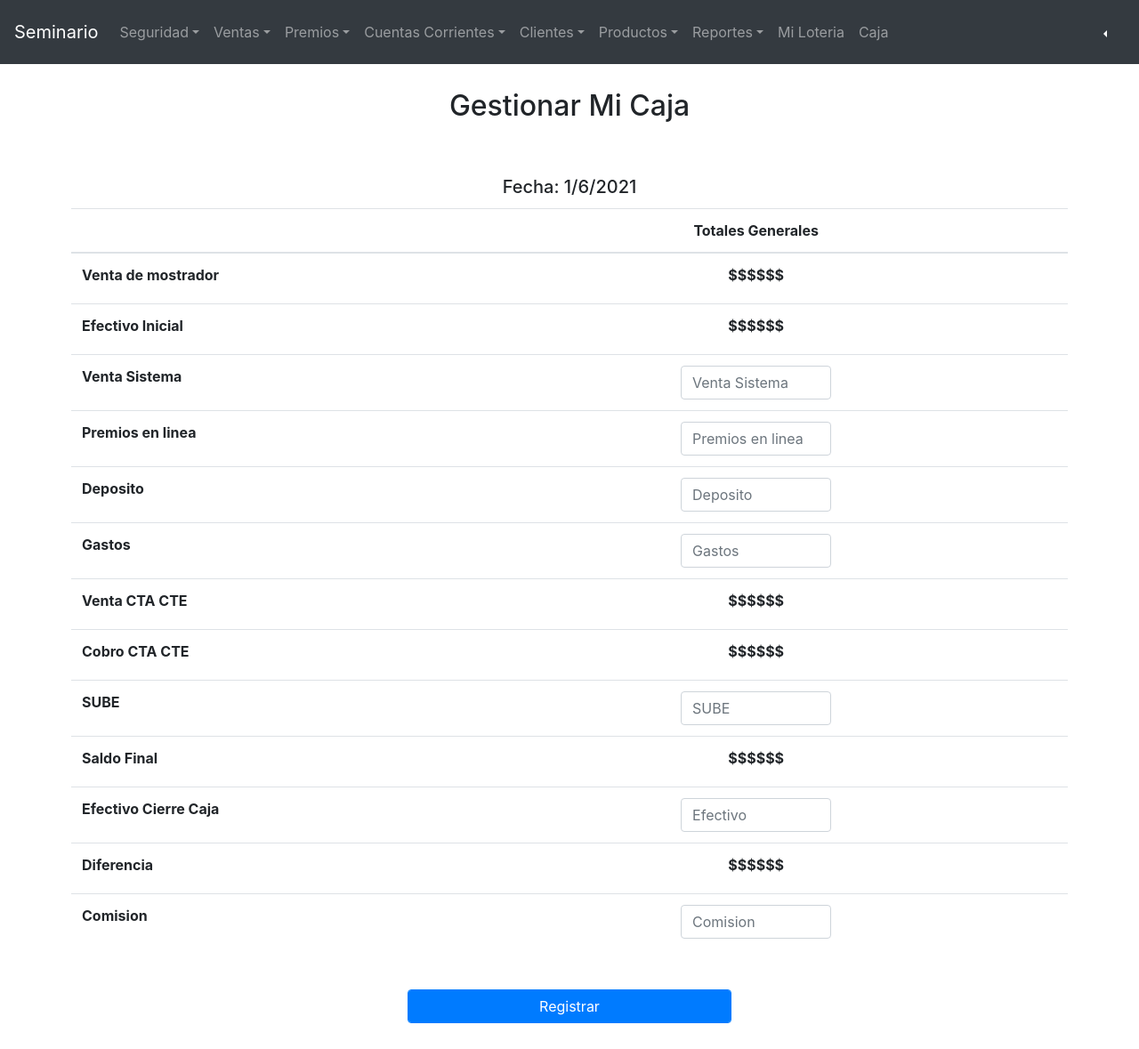
After one commit to gianlucasparvoli/seminario-tusi, a Flask app: page /caja in a window 1280 px wide. The commit adds this page. Shown: the whole page at 89% size. Run offline with Flask 2, Linux system fonts and the light colour scheme; lists and menus that the app fills with data are empty; some libraries are stand-ins or nearby versions.

Commit message:
Mi caja UI Creation

```diff
--- a/app.py
+++ b/app.py
@@ -22,6 +22,7 @@ from routes.ventas import *
 from routes.premio import *
 from routes.cuenta_corriente import *
 from routes.miloteria import *
+from routes.caja import *
 
 #from routes.routes import *
 
--- /dev/null
+++ b/controllers/caja.py
@@ -0,0 +1,13 @@
+from flask import Flask, request, jsonify,render_template, flash
+from flask.views import MethodView
+from database import *
+from sqlalchemy.sql import select
+import smtplib
+from email.mime.text import MIMEText
+import random
+import string
+import datetime
+
+class cajaEndPoint(MethodView):
+    def get(self):
+        return render_template("caja.html")
--- /dev/null
+++ b/routes/caja.py
@@ -0,0 +1,4 @@
+from app import *
+from controllers.caja import *
+
+app.add_url_rule("/caja",view_func=cajaEndPoint.as_view("caja"))
--- /dev/null
+++ b/templates/caja.html
@@ -0,0 +1,126 @@
+{% extends "navbar-logueado.html" %}
+
+{% block content %}
+
+<link rel="stylesheet" href="https://fonts.googleapis.com/css?family=Roboto|Varela+Round">
+<link rel="stylesheet" href="https://fonts.googleapis.com/icon?family=Material+Icons">
+
+<script>
+
+    function getDate() {
+        n = new Date();
+        y = n.getFullYear();
+        m = n.getMonth() + 1;
+        d = n.getDate();
+        return document.getElementById("date").innerHTML = "Fecha: " + d + "/" + m + "/" + y;
+    }
+
+    window.onload = function () {
+        getDate();
+    };
+
+</script>
+
+
+<div class="form-group" style="margin-top:100px;">
+    {% with messages = get_flashed_messages() %}
+    {% if messages %}
+    {% for m in messages %}
+    <div class="alert alert-success text-center">{{ m }}</div>
+    {% endfor %}
+    {% endif %}
+    {% endwith %}
+</div>
+
+<div class="form-row" style="text-align: center;">
+    <h2 class="col-md-12 m-auto">Gestionar Mi Caja
+        <!-- <a href="#editLotteryInfoModal" class="edit" data-toggle="modal"><i class="material-icons" data-toggle="tooltip"
+                title="Editar">&#xE254;</i></a> -->
+    </h2>
+</div>
+<br></br>
+<div class="form-row">
+    <br></br>
+    <h5 class="col-md-12 m-auto text-center" id="date"></h5>
+
+    <table class="table">
+        <thead>
+            <tr>
+                <th scope="col"></th>
+                <th scope="col" class="text-center  mx-auto">Totales Generales</th>
+            </tr>
+        </thead>
+        <tbody>
+            <tr>
+                <th scope="row">Venta de mostrador</th>
+                <th class="text-center  mx-auto"><label>$$$$$$</label></th>
+            </tr>
+            <tr>
+                <th scope="row">Efectivo Inicial</th>
+                <th class="text-center  mx-auto"><label>$$$$$$</label></th>
+            </tr>
+            <tr>
+                <th scope="row">Venta Sistema</th>
+                <th class="text-center  mx-auto "><input type="number" class="form-control col-md-3 mx-auto "
+                        id="ventaSistema" name="ventaSistema" placeholder="Venta Sistema" required="required" min=0>
+                </th>
+            </tr>
+            <tr>
+                <th scope="row">Premios en linea</th>
+                <th class="text-center  mx-auto"><input type="number" class="form-control col-md-3 mx-auto "
+                        id="premiosEnLinea" name="premiosEnLinea" placeholder="Premios en linea" required="required"
+                        min=0></th>
+            </tr>
+            <tr>
+                <th scope="row">Deposito</th>
+                <th class="text-center  mx-auto"><input type="number" class="form-control col-md-3 mx-auto "
+                        id="Deposito" name="Deposito" placeholder="Deposito" required="required" min=0></th>
+            </tr>
+            <tr>
+                <th scope="row">Gastos</th>
+                <th class="text-center  mx-auto"><input type="number" class="form-control col-md-3 mx-auto " id="Gastos"
+                        name="Gastos" placeholder="Gastos" required="required" min=0></th>
+            </tr>
+            <tr>
+                <th scope="row">Venta CTA CTE</th>
+                <th class="text-center  mx-auto"><label>$$$$$$</label></th>
+            </tr>
+            <tr>
+                <th scope="row">Cobro CTA CTE</th>
+                <th class="text-center  mx-auto"><label>$$$$$$</label></th>
+            </tr>
+            <tr>
+                <th scope="row">SUBE</th>
+                <th class="text-center  mx-auto"><input type="number" class="form-control col-md-3 mx-auto " id="SUBE"
+                        name="SUBE" placeholder="SUBE" required="required" min=0></th>
+            </tr>
+            <tr>
+                <th scope="row">Saldo Final</th>
+                <th class="text-center  mx-auto"><label>$$$$$$</label></th>
+            </tr>
+            <tr>
+                <th scope="row">Efectivo Cierre Caja</th>
+                <th class="text-center  mx-auto"><input type="number" class="form-control col-md-3 mx-auto "
+                        id="Efectivo" name="Efectivo" placeholder="Efectivo" required="required" min=0></th>
+            </tr>
+            <tr>
+                <th scope="row">Diferencia</th>
+                <th class="text-center  mx-auto"><label>$$$$$$</label></th>
+            </tr>
+            <tr>
+                <th scope="row">Comision</th>
+                <th class="text-center  mx-auto"><input type="number" class="form-control col-md-3 mx-auto "
+                        id="Comision" name="Comision" placeholder="Comision" required="required" min=0></th>
+            </tr>
+        </tbody>
+    </table>
+
+    <div class="form-group col-md-4 m-auto">
+        <button class="btn btn-primary form-control">Registrar</button>
+    </div>
+    <br></br>
+    <br></br>
+</div>
+
+
+{% endblock %}
--- a/templates/navbar-logueado.html
+++ b/templates/navbar-logueado.html
@@ -1,5 +1,6 @@
 <!doctype html>
 <html lang="es">
+
 <head>
     <meta charset="utf-8">
     <meta name="viewport" content="width=device-width, initial-scale=1, shrink-to-fit=no">
@@ -7,7 +8,8 @@
     <meta name="generator" content="Jekyll v4.0.1">
     <title>Seminario</title>
 
-    <link rel="stylesheet" href="https://cdn.jsdelivr.net/npm/bootstrap@4.5.3/dist/css/bootstrap.min.css" integrity="sha384-TX8t27EcRE3e/ihU7zmQxVncDAy5uIKz4rEkgIXeMed4M0jlfIDPvg6uqKI2xXr2" crossorigin="anonymous">
+    <link rel="stylesheet" href="https://cdn.jsdelivr.net/npm/bootstrap@4.5.3/dist/css/bootstrap.min.css"
+        integrity="sha384-TX8t27EcRE3e/ihU7zmQxVncDAy5uIKz4rEkgIXeMed4M0jlfIDPvg6uqKI2xXr2" crossorigin="anonymous">
     <meta name="theme-color" content="#563d7c">
     <link rel="stylesheet" href="{{ url_for('static',filename='css/morris.css') }}">
 
@@ -38,45 +40,43 @@
         }
     </style>
 
-    <script
-        src="https://code.jquery.com/jquery-3.5.1.min.js"
-        integrity="sha256-9/aliU8dGd2tb6OSsuzixeV4y/faTqgFtohetphbbj0="
-        crossorigin="anonymous">
+    <script src="https://code.jquery.com/jquery-3.5.1.min.js"
+        integrity="sha256-9/aliU8dGd2tb6OSsuzixeV4y/faTqgFtohetphbbj0=" crossorigin="anonymous">
         </script>
 
     <script>
 
-        function addUserName(){
+        function addUserName() {
 
-            if(document.getElementById("idUserLogueado")){
+            if (document.getElementById("idUserLogueado")) {
                 idusuarioLogueado = document.getElementById("idUserLogueado").innerHTML;
 
-                url = "/usuario/"+idusuarioLogueado;
-                $.getJSON(url).done(function(data){
+                url = "/usuario/" + idusuarioLogueado;
+                $.getJSON(url).done(function (data) {
                     var paragraph = document.getElementById("navbarDropdownMenuLink");
                     var text = document.createTextNode(data.nombre.charAt(0).toUpperCase() + data.nombre.slice(1) + " " + data.apellido.charAt(0).toUpperCase() + data.apellido.slice(1));
                     paragraph.appendChild(text);
                 })
 
                 ultIdFormulario = 0;
-                url1 = "/grupos-usuario/"+idusuarioLogueado;
-                $.getJSON(url1).done(function(data1){
-                    data1.map(e=>{
-                        url2 = "/acciones-grupo/"+e.grupoid;
-                        $.getJSON(url2).done(function(data2){
-                            data2.map(e=>{
-                                url3 = "/accion/"+e.accionid;
-                                $.getJSON(url3).done(function(data3){
-                                    data3.map(e=>{
-                                        url4 = "/formulario/"+e.formulario;
-                                        $.getJSON(url4).done(function(data4){
-                                            data4.map(e=>{
-                                                    url5 = "/modulo/"+e.modulo;
-                                                    $.getJSON(url5).done(function(data5){
-                                                        data5.map(e=>{
-                                                            if(e.nombre=="Seguridad"){
+                url1 = "/grupos-usuario/" + idusuarioLogueado;
+                $.getJSON(url1).done(function (data1) {
+                    data1.map(e => {
+                        url2 = "/acciones-grupo/" + e.grupoid;
+                        $.getJSON(url2).done(function (data2) {
+                            data2.map(e => {
+                                url3 = "/accion/" + e.accionid;
+                                $.getJSON(url3).done(function (data3) {
+                                    data3.map(e => {
+                                        url4 = "/formulario/" + e.formulario;
+                                        $.getJSON(url4).done(function (data4) {
+                                            data4.map(e => {
+                                                url5 = "/modulo/" + e.modulo;
+                                                $.getJSON(url5).done(function (data5) {
+                                                    data5.map(e => {
+                                                        if (e.nombre == "Seguridad") {
                                                             document.getElementById("navbaruser").style.visibility = 'visible';
-                                                            }else{
+                                                        } else {
                                                             document.getElementById("navbaruser").style.visibility = 'hidden';
                                                         }
 
@@ -102,7 +102,8 @@
 <body>
     <nav class="navbar navbar-expand-md navbar-dark bg-dark fixed-top">
         <a class="navbar-brand" href="/">Seminario</a>
-        <button class="navbar-toggler" type="button" data-toggle="collapse" data-target="#navbarsExampleDefault" aria-controls="navbarsExampleDefault" aria-expanded="false" aria-label="Toggle navigation">
+        <button class="navbar-toggler" type="button" data-toggle="collapse" data-target="#navbarsExampleDefault"
+            aria-controls="navbarsExampleDefault" aria-expanded="false" aria-label="Toggle navigation">
             <span class="navbar-toggler-icon"></span>
         </button>
 
@@ -110,59 +111,81 @@
             <ul class="navbar-nav mr-auto">
 
                 <li class="nav-item dropdown" id="navbaruser" name="navbaruser">
-                    <a class="nav-link dropdown-toggle" href="#" id="navbarDropdownAutomatico" role="button" data-toggle="dropdown" aria-haspopup="true" aria-expanded="false">Seguridad</a>
+                    <a class="nav-link dropdown-toggle" href="#" id="navbarDropdownAutomatico" role="button"
+                        data-toggle="dropdown" aria-haspopup="true" aria-expanded="false">Seguridad</a>
                     <div class="dropdown-menu" aria-labelledby="navbarDropdownAutomatico">
-                        <a class="dropdown-item" href="/gestion-usuarios/{{ value }}"  id="itemsnavbarautomaticoUsuarios" name="itemsnavbarautomaticoUsuarios">Usuarios</a>
-                        <a class="dropdown-item" href="/gestion-grupos/{{ value }}"  id="itemsnavbarautomaticoGrupos" name="itemsnavbarautomaticoGrupos">Grupos</a>
+                        <a class="dropdown-item" href="/gestion-usuarios/{{ value }}" id="itemsnavbarautomaticoUsuarios"
+                            name="itemsnavbarautomaticoUsuarios">Usuarios</a>
+                        <a class="dropdown-item" href="/gestion-grupos/{{ value }}" id="itemsnavbarautomaticoGrupos"
+                            name="itemsnavbarautomaticoGrupos">Grupos</a>
                     </div>
                 </li>
 
                 <li class="nav-item dropdown" id="navbaruser" name="navbaruser">
-                    <a class="nav-link dropdown-toggle" href="#" id="navbarDropdownAutomatico" role="button" data-toggle="dropdown" aria-haspopup="true" aria-expanded="false">Ventas</a>
+                    <a class="nav-link dropdown-toggle" href="#" id="navbarDropdownAutomatico" role="button"
+                        data-toggle="dropdown" aria-haspopup="true" aria-expanded="false">Ventas</a>
                     <div class="dropdown-menu" aria-labelledby="navbarDropdownAutomatico">
-                        <a class="dropdown-item" href="/sell/menu"  id="itemsnavbarautomaticoUsuarios" name="itemsnavbarautomaticoUsuarios">Alta Ventas</a>
-                        <a class="dropdown-item" href="/sell/viewAll"  id="itemsnavbarautomaticoUsuarios" name="itemsnavbarautomaticoUsuarios">Gestion Ventas</a>
+                        <a class="dropdown-item" href="/sell/menu" id="itemsnavbarautomaticoUsuarios"
+                            name="itemsnavbarautomaticoUsuarios">Alta Ventas</a>
+                        <a class="dropdown-item" href="/sell/viewAll" id="itemsnavbarautomaticoUsuarios"
+                            name="itemsnavbarautomaticoUsuarios">Gestion Ventas</a>
                     </div>
                 </li>
 
                 <li class="nav-item dropdown" id="navbaruser" name="navbaruser">
-                    <a class="nav-link dropdown-toggle" href="#" id="navbarDropdownAutomatico" role="button" data-toggle="dropdown" aria-haspopup="true" aria-expanded="false">Premios</a>
+                    <a class="nav-link dropdown-toggle" href="#" id="navbarDropdownAutomatico" role="button"
+                        data-toggle="dropdown" aria-haspopup="true" aria-expanded="false">Premios</a>
                     <div class="dropdown-menu" aria-labelledby="navbarDropdownAutomatico">
-                        <a class="dropdown-item" href="/prize/new"  id="itemsnavbarautomaticoUsuarios" name="itemsnavbarautomaticoUsuarios">Alta Premio</a>
-                        <a class="dropdown-item" href="/prize"  id="itemsnavbarautomaticoUsuarios" name="itemsnavbarautomaticoUsuarios">Gestion Premio</a>
+                        <a class="dropdown-item" href="/prize/new" id="itemsnavbarautomaticoUsuarios"
+                            name="itemsnavbarautomaticoUsuarios">Alta Premio</a>
+                        <a class="dropdown-item" href="/prize" id="itemsnavbarautomaticoUsuarios"
+                            name="itemsnavbarautomaticoUsuarios">Gestion Premio</a>
                     </div>
                 </li>
 
                 <li class="nav-item dropdown" id="navbaruser" name="navbaruser">
-                    <a class="nav-link dropdown-toggle" href="#" id="navbarDropdownAutomatico" role="button" data-toggle="dropdown" aria-haspopup="true" aria-expanded="false">Cuentas Corrientes</a>
+                    <a class="nav-link dropdown-toggle" href="#" id="navbarDropdownAutomatico" role="button"
+                        data-toggle="dropdown" aria-haspopup="true" aria-expanded="false">Cuentas Corrientes</a>
                     <div class="dropdown-menu" aria-labelledby="navbarDropdownAutomatico">
-                        <a class="dropdown-item" href="/current-account/new"  id="itemsnavbarautomaticoUsuarios" name="itemsnavbarautomaticoUsuarios">Alta CC</a>
-                        <a class="dropdown-item" href="/current-account"  id="itemsnavbarautomaticoUsuarios" name="itemsnavbarautomaticoUsuarios">Movimientos CC</a>
+                        <a class="dropdown-item" href="/current-account/new" id="itemsnavbarautomaticoUsuarios"
+                            name="itemsnavbarautomaticoUsuarios">Alta CC</a>
+                        <a class="dropdown-item" href="/current-account" id="itemsnavbarautomaticoUsuarios"
+                            name="itemsnavbarautomaticoUsuarios">Movimientos CC</a>
                     </div>
                 </li>
 
                 <li class="nav-item dropdown" id="navbaruser" name="navbaruser">
-                    <a class="nav-link dropdown-toggle" href="#" id="navbarDropdownAutomatico" role="button" data-toggle="dropdown" aria-haspopup="true" aria-expanded="false">Clientes</a>
+                    <a class="nav-link dropdown-toggle" href="#" id="navbarDropdownAutomatico" role="button"
+                        data-toggle="dropdown" aria-haspopup="true" aria-expanded="false">Clientes</a>
                     <div class="dropdown-menu" aria-labelledby="navbarDropdownAutomatico">
-                        <a class="dropdown-item" href="/client/new"  id="itemsnavbarautomaticoUsuarios" name="itemsnavbarautomaticoUsuarios">Agregar Cliente</a>
-                        <a class="dropdown-item" href="/client"  id="itemsnavbarautomaticoUsuarios" name="itemsnavbarautomaticoUsuarios">Gestionar Cliente</a>
+                        <a class="dropdown-item" href="/client/new" id="itemsnavbarautomaticoUsuarios"
+                            name="itemsnavbarautomaticoUsuarios">Agregar Cliente</a>
+                        <a class="dropdown-item" href="/client" id="itemsnavbarautomaticoUsuarios"
+                            name="itemsnavbarautomaticoUsuarios">Gestionar Cliente</a>
                     </div>
                 </li>
 
                 <li class="nav-item dropdown" id="navbaruser" name="navbaruser">
-                    <a class="nav-link dropdown-toggle" href="#" id="navbarDropdownAutomatico" role="button" data-toggle="dropdown" aria-haspopup="true" aria-expanded="false">Productos</a>
+                    <a class="nav-link dropdown-toggle" href="#" id="navbarDropdownAutomatico" role="button"
+                        data-toggle="dropdown" aria-haspopup="true" aria-expanded="false">Productos</a>
                     <div class="dropdown-menu" aria-labelledby="navbarDropdownAutomatico">
-                        <a class="dropdown-item" href="/product/new"  id="itemsnavbarautomaticoUsuarios" name="itemsnavbarautomaticoUsuarios">Agregar Productos</a>
-                        <a class="dropdown-item" href="/product"  id="itemsnavbarautomaticoUsuarios" name="itemsnavbarautomaticoUsuarios">Gestionar Productos</a>
-                        <a class="dropdown-item" href="/products/history"  id="itemsnavbarautomaticoUsuarios" name="itemsnavbarautomaticoUsuarios">Historial Cambios Productos</a>
+                        <a class="dropdown-item" href="/product/new" id="itemsnavbarautomaticoUsuarios"
+                            name="itemsnavbarautomaticoUsuarios">Agregar Productos</a>
+                        <a class="dropdown-item" href="/product" id="itemsnavbarautomaticoUsuarios"
+                            name="itemsnavbarautomaticoUsuarios">Gestionar Productos</a>
+                        <a class="dropdown-item" href="/products/history" id="itemsnavbarautomaticoUsuarios"
+                            name="itemsnavbarautomaticoUsuarios">Historial Cambios Productos</a>
                     </div>
                 </li>
 
                 <li class="nav-item dropdown" id="navbaruser" name="navbaruser">
-                    <a class="nav-link dropdown-toggle" href="#" id="navbarDropdownAutomatico" role="button" data-toggle="dropdown" aria-haspopup="true" aria-expanded="false">Reportes</a>
+                    <a class="nav-link dropdown-toggle" href="#" id="navbarDropdownAutomatico" role="button"
+                        data-toggle="dropdown" aria-haspopup="true" aria-expanded="false">Reportes</a>
                     <div class="dropdown-menu" aria-labelledby="navbarDropdownAutomatico">
-                        <a class="dropdown-item" href="/prize/reporte"  id="itemsnavbarautomaticoUsuarios" name="itemsnavbarautomaticoUsuarios">Reportes de Permios</a>
-                        <a class="dropdown-item" href="/producto/reporte"  id="itemsnavbarautomaticoUsuarios" name="itemsnavbarautomaticoUsuarios">Reportes por productos</a>
+                        <a class="dropdown-item" href="/prize/reporte" id="itemsnavbarautomaticoUsuarios"
+                            name="itemsnavbarautomaticoUsuarios">Reportes de Permios</a>
+                        <a class="dropdown-item" href="/producto/reporte" id="itemsnavbarautomaticoUsuarios"
+                            name="itemsnavbarautomaticoUsuarios">Reportes por productos</a>
                     </div>
                 </li>
 
@@ -170,14 +193,20 @@
                     <a class="nav-link" href="/lottery" id="navbarDropdownAutomatico">Mi Loteria</a>
                 </li>
 
+                <li class="nav-item dropdown" id="navbaruser" name="navbaruser">
+                    <a class="nav-link" href="/caja" id="navbarDropdownAutomatico">Caja</a>
+                </li>
+
             </ul>
             <span class="navbar-text">
                 <div class="nav-item dropdown dropleft">
-                    <a class="nav-link dropdown-toggle" href="#" id="navbarDropdownMenuLink" data-toggle="dropdown" aria-haspopup="true" aria-expanded="false">
+                    <a class="nav-link dropdown-toggle" href="#" id="navbarDropdownMenuLink" data-toggle="dropdown"
+                        aria-haspopup="true" aria-expanded="false">
 
                     </a>
                     <div class="dropdown-menu" aria-labelledby="navbarDropdownMenuLink">
-                      <a class="dropdown-item" style="color: #000000 !important;" href="/cambiar-clave/{{ value }}" >Cambiar Clave</a>
+                        <a class="dropdown-item" style="color: #000000 !important;"
+                            href="/cambiar-clave/{{ value }}">Cambiar Clave</a>
                         <a class="dropdown-item" style="color: #000000 !important;" href="/login">Cerrar Sesion</a>
                     </div>
                 </div>
@@ -196,7 +225,9 @@
 
     <script>addUserName();</script>
     <script src="https://code.jquery.com/jquery-3.5.1.js"></script>
-    <script src="https://cdn.jsdelivr.net/npm/bootstrap@4.5.3/dist/js/bootstrap.bundle.min.js" integrity="sha384-ho+j7jyWK8fNQe+A12Hb8AhRq26LrZ/JpcUGGOn+Y7RsweNrtN/tE3MoK7ZeZDyx" crossorigin="anonymous"></script>
+    <script src="https://cdn.jsdelivr.net/npm/bootstrap@4.5.3/dist/js/bootstrap.bundle.min.js"
+        integrity="sha384-ho+j7jyWK8fNQe+A12Hb8AhRq26LrZ/JpcUGGOn+Y7RsweNrtN/tE3MoK7ZeZDyx"
+        crossorigin="anonymous"></script>
 
     <script src="//cdnjs.cloudflare.com/ajax/libs/raphael/2.1.0/raphael-min.js"></script>
     <script src="{{ url_for('static',filename='js/morris.min.js') }}"></script>
```
Also changed, not shown: database/db.db. Lines whose indentation alone changed are shown as unchanged.
